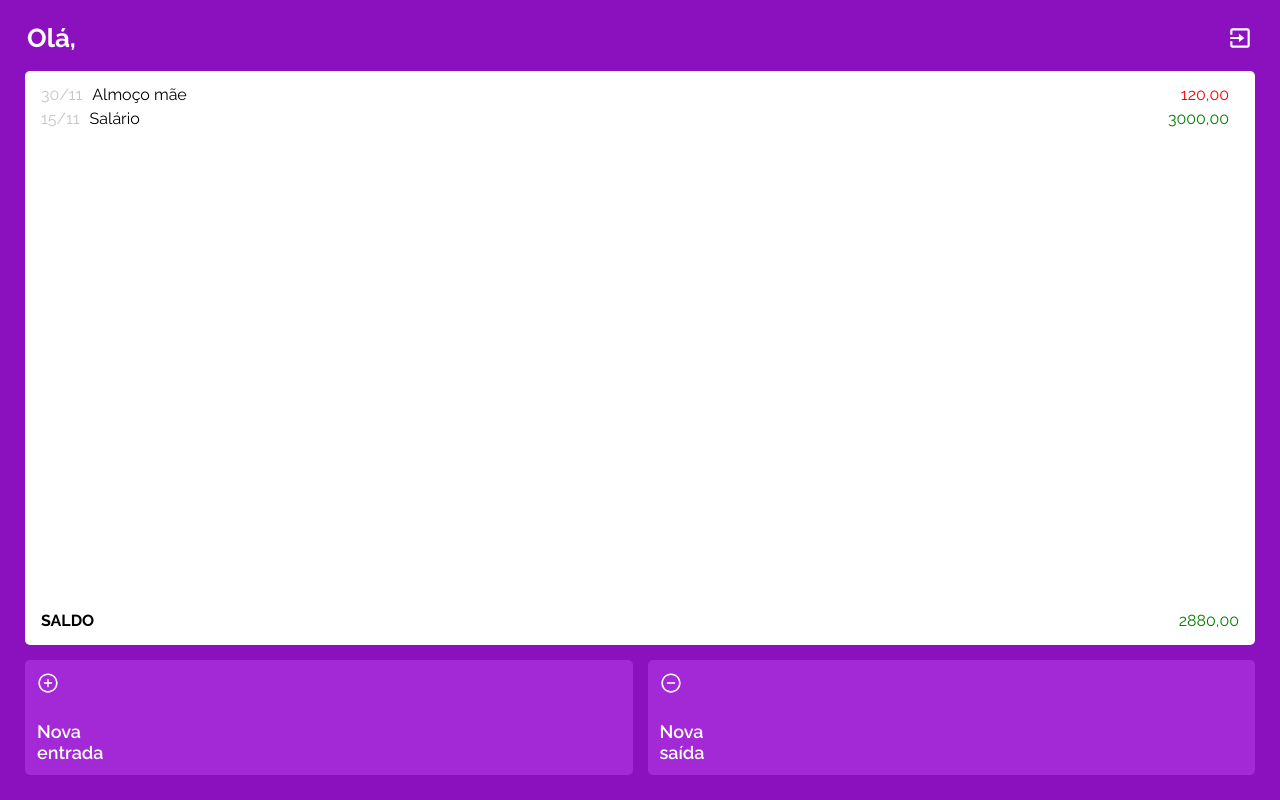
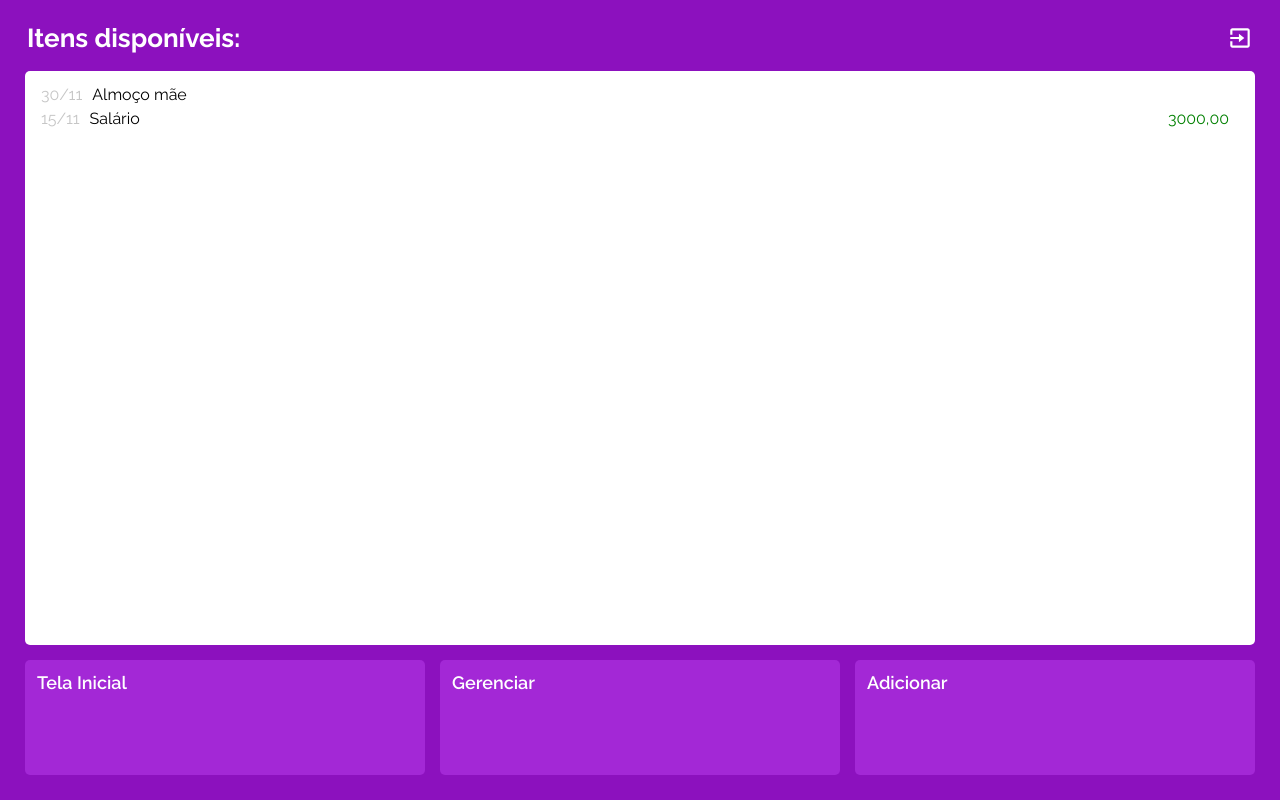
Before and after one commit to theopiedade/projeto18-freela-front, a React (Vite) app: page /home in a window 1280 px wide. Built offline with nearby package versions, Linux system fonts and the light colour scheme; a web font is replaced by a local one.

Commit message:
Changes Make

```diff
--- a/src/components/MyWalletLogo.jsx
+++ b/src/components/FreelaLogo.jsx
@@ -1,8 +1,8 @@
 import styled from "styled-components"
 
-export default function MyWalletLogo() {
+export default function FreelaLogo() {
     return (
-        <Text>MyWallet</Text>
+        <Text>Freela</Text>
     )
 }
 
--- a/src/pages/HomePage.jsx
+++ b/src/pages/HomePage.jsx
@@ -1,6 +1,5 @@
 import styled from "styled-components"
 import { BiExit } from "react-icons/bi"
-import { AiOutlineMinusCircle, AiOutlinePlusCircle } from "react-icons/ai"
 import { Link, useNavigate } from "react-router-dom"
 import axios from "axios"
 import { useEffect } from "react"
@@ -31,7 +30,7 @@ export default function HomePage() {
   return (
     <HomeContainer>
       <Header>
-        <h1>Olá, {name}</h1>
+        <h1>Itens disponíveis:</h1>
         <BiExit onClick={logout}/>
       </Header>
 
@@ -42,7 +41,6 @@ export default function HomePage() {
               <span>30/11</span>
               <strong>Almoço mãe</strong>
             </div>
-            <Value color={"negativo"}>120,00</Value>
           </ListItemContainer>
 
           <ListItemContainer>
@@ -54,21 +52,18 @@ export default function HomePage() {
           </ListItemContainer>
         </ul>
 
-        <article>
-          <strong>Saldo</strong>
-          <Value color={"positivo"}>2880,00</Value>
-        </article>
       </TransactionsContainer>
 
 
       <ButtonsContainer>
-        <button data-test="new-income" onClick={() => navigate("/nova-transacao/:entrada")}>
-          <AiOutlinePlusCircle />
-          <p>Nova <br /> entrada</p>
+        <button onClick={() => navigate("/home")}>
+          <p>Tela Inicial</p>
         </button>
-        <button data-test="new-expense" onClick={() => navigate("/nova-transacao/:saida")}>
-          <AiOutlineMinusCircle />
-          <p>Nova <br />saída</p>
+        <button onClick={() => navigate("/nova-transacao/:entrada")}>
+          <p>Gerenciar</p>
+        </button>
+        <button onClick={() => navigate("/nova-transacao/:saida")}>
+          <p>Adicionar</p>
         </button>
       </ButtonsContainer>
 
@@ -139,6 +134,11 @@ const ListItemContainer = styled.li`
   margin-bottom: 8px;
   color: #000000;
   margin-right: 10px;
+  img {
+    width: 30px;
+    height: 30px;
+    margin-right: 10px;
+  }
   div span {
     color: #c6c6c6;
     margin-right: 10px;
--- a/src/pages/SignInPage.jsx
+++ b/src/pages/SignInPage.jsx
@@ -1,6 +1,6 @@
 import styled from "styled-components"
 import { Link, useNavigate } from "react-router-dom"
-import MyWalletLogo from "../components/MyWalletLogo"
+import FreelaLogo from "../components/FreelaLogo"
 import { useState} from "react"
 import axios from "axios"
 
@@ -40,7 +40,7 @@ export default function SignInPage() {
   return (
     <SingInContainer>
       <form onSubmit={signIn}>
-        <MyWalletLogo />
+        <FreelaLogo />
         <input data-test="email" placeholder="E-mail" type="email" value={email} onChange={e => setEmail(e.target.value)}/>
         <input data-test="password" placeholder="Senha" type="password" autoComplete="new-password" value={password} onChange={e => setPassword(e.target.value)} />
         <button data-test="sign-in-submit" >Entrar</button>
--- a/src/pages/SignUpPage.jsx
+++ b/src/pages/SignUpPage.jsx
@@ -1,6 +1,6 @@
 import { Link, useNavigate } from "react-router-dom"
 import styled from "styled-components"
-import MyWalletLogo from "../components/MyWalletLogo"
+import FreelaLogo from "../components/FreelaLogo"
 import { useState } from "react"
 import axios from "axios"
 import dotenv from "dotenv";
@@ -15,6 +15,9 @@ export default function SignUpPage() {
   const [email, setEmail] = useState("");
 	const [password, setPassword] = useState("");
   const [passwordCheck, setPasswordCheck] = useState("");
+  const [phone, setPhone] = useState("");
+  const [city, setCity] = useState("");
+  const [type, setType] = useState("");
   const navigate = useNavigate();
 
   function returnHome() {
@@ -31,9 +34,13 @@ export default function SignUpPage() {
     else {
         event.preventDefault();
           const data = {
+            email: email,
+            password: password,
+            confirmPassword: passwordCheck,
             name: name,
-            email: email,
-            password: password
+            phone: phone,
+            city: city,
+            type: type
         };
         const query = axios.post(URL+'/signup', data);
         query.then(returnHome);
@@ -41,14 +48,18 @@ export default function SignUpPage() {
     }
   }
 
+
   return (
     <SingUpContainer>
       <form onSubmit={signUp}>
-        <MyWalletLogo />
+        <FreelaLogo />
         <input data-test="name" placeholder="Nome" value={name} type="text" onChange={e => setName(e.target.value)} />
         <input data-test="email" placeholder="E-mail" value={email} type="email" onChange={e => setEmail(e.target.value)} />
         <input data-test="password" placeholder="Senha" value={password} type="password" autocomplete="new-password" onChange={e => setPassword(e.target.value)} />
         <input data-test="conf-password" placeholder="Confirme a senha" value={passwordCheck} type="password" autoComplete="new-password" onChange={e => setPasswordCheck(e.target.value)} />
+        <input data-test="phone" placeholder="Telefone" value={phone} type="text" onChange={e => setPhone(e.target.value)} />
+        <input data-test="city" placeholder="Cidade" value={city} type="text" onChange={e => setCity(e.target.value)} />
+        <input data-test="type" placeholder="Tipo" value={type} type="text" onChange={e => setType(e.target.value)} />
         <button data-test="sign-up-submit">Cadastrar</button>
       </form>
 
--- a/src/pages/TransactionPage.jsx
+++ b/src/pages/TransactionPage.jsx
@@ -9,6 +9,9 @@ export default function TransactionsPage() {
   const { transactionType } = useParams()
   const [value, setValue] = useState()
   const [description, setDescription] = useState()
+  const [price, setPrice] = useState()
+  const [photo, setPhoto] = useState()
+  const [active_state, setActiveState] = useState()
   const navigate = useNavigate()
   const token = localStorage.getItem("Token")
 
@@ -47,10 +50,13 @@ export default function TransactionsPage() {
 
   return (
     <TransactionsContainer>
-      <h1>Nova TRANSAÇÃO</h1>
+      <h1>Novo SERVIÇO</h1>
       <form onSubmit={sendTransaction}>
-        <input placeholder="Valor" type="text" value={value} onChange={e => setValue(e.target.value)}/>
+        <input placeholder="Foto" type="text" value={photo} onChange={e => setPhoto(e.target.value)}/>
         <input placeholder="Descrição" type="text" value={description} onChange={e => setDescription(e.target.value)}/>
+        <input placeholder="Preço" type="text" value={price} onChange={e => setPrice(e.target.value)}/>
+        Ativo?
+        <input placeholder="Status" type="checkbox" value={active_state} onChange={e => setActiveState(e.target.value)}/>
         <button>Salvar TRANSAÇÃO</button>
       </form>
     </TransactionsContainer>
```
